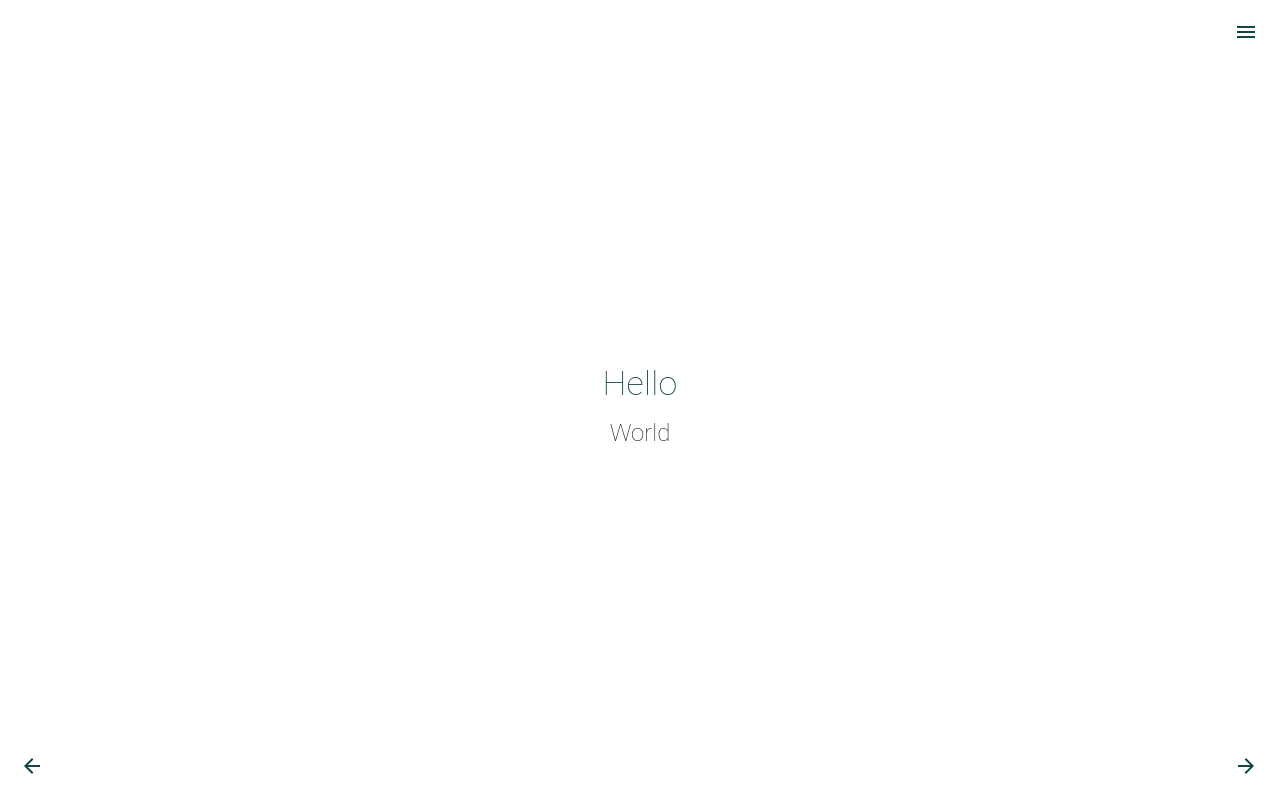
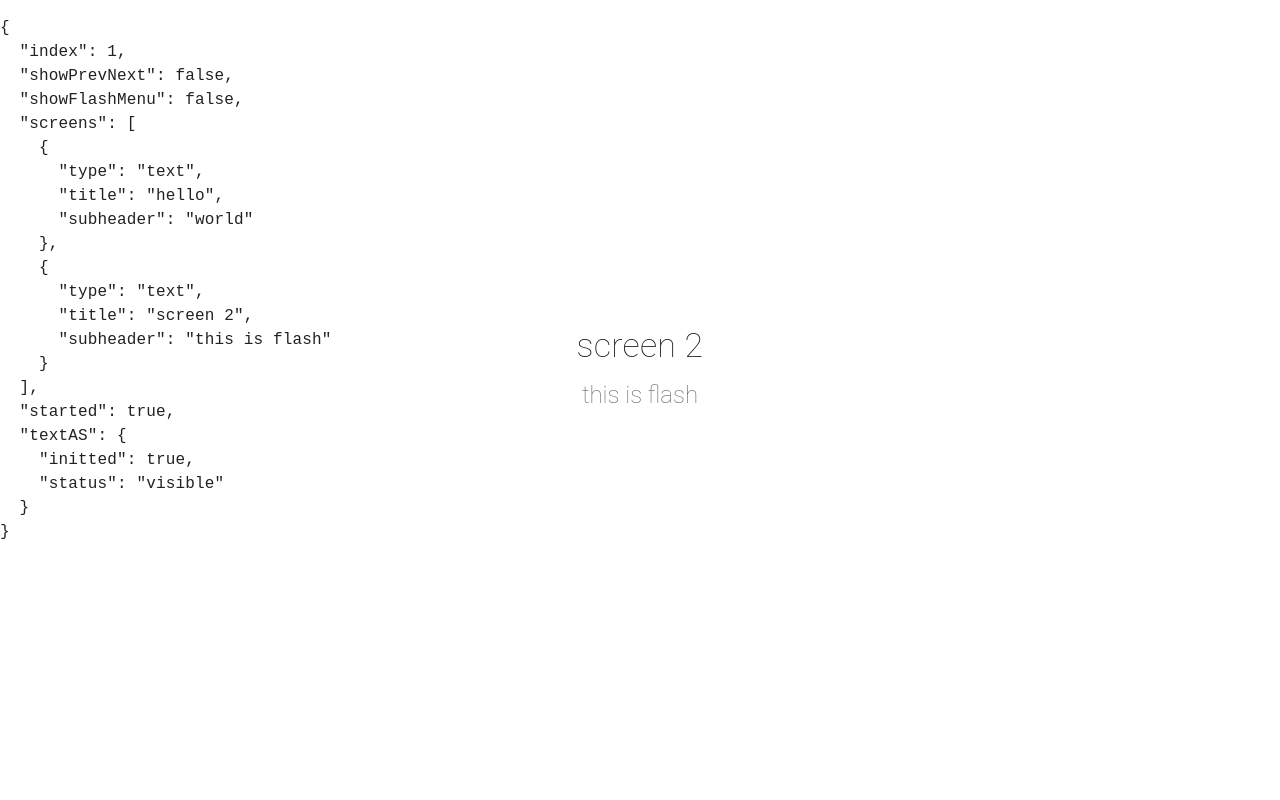
Before and after one commit to goldlabel-apps/flash, a React (Create React App) app in the folder react-app/: page / in a window 1280 px wide. Built offline with nearby package versions, Linux system fonts and the light colour scheme.

Commit message:
init Flash

```diff
--- a/react-app/public/index.html
+++ b/react-app/public/index.html
@@ -19,5 +19,17 @@
       https://listingslab.com/flash
     </noscript>
     <div id="root"></div>
+
+    <script>
+      if ('serviceWorker' in navigator) {
+        window.addEventListener('load', function() {
+          navigator.serviceWorker.register('/service-worker.js')
+          .then(function(registration) {
+          }, function(err) {
+          });
+        });
+      }
+    </script>
+
   </body>
 </html>
--- a/react-app/src/flash/ActionScript/clips/pingpongballAS.ts
+++ b/react-app/src/flash/ActionScript/clips/pingpongballAS.ts
@@ -1,7 +1,6 @@
 import {
     getElement,
     setPosition,
-    fade,
 } from '../../'
 
 export const pingpongballAS = () => {
@@ -9,9 +8,8 @@ export const pingpongballAS = () => {
         const divId = "pingpongball"
         const el = getElement(divId)
         if (!el) return false
-        setPosition(el.id, "centered", {top:0, left:0} )
-        fade(el.id, {})
         return true
+        // setPosition(el.id, "centered", {top:0, left:0} )
     } catch (error) {
         console.warn("pingpongballAS error", error)
         return false
--- a/react-app/src/flash/ActionScript/clips/textAS.ts
+++ b/react-app/src/flash/ActionScript/clips/textAS.ts
@@ -1,21 +1,27 @@
 import {
     setPosition,
-    fade,
+    setFlash,
+    fadeIn,
 } from '../../'
 import { store } from "../../_app/store"
 
 export const textAS = (action: string) => {
     try {
-        const { text, started } = store.getState().flash.data
-        const { title, subheader } = text
+        const { screens, started, index } = store.getState().flash.data
+        const { title, subheader } = screens[index]
+
         switch(action) {
             case "init":
                 if (!started){
-                    setPosition("text", "centered", { top: 0, left: 0 } )
-                    fade("text", {
+                    setPosition("text", "centered", { top: -25, left: 0 } )
+                    fadeIn("text", {
                         direction: "in",
                         onComplete: () => {
-                            console.log ("textAS init complete")
+                            store.dispatch(setFlash({ key:"textAS", value: {
+                                initted: true,
+                                status: "visible",
+                            } }))
+                            // console.log ("textAS init complete")
                         }
                     })
                 }
--- a/react-app/src/flash/ActionScript/effects/fade.tsx
+++ b/react-app/src/flash/ActionScript/effects/fade.tsx
@@ -1,35 +1,25 @@
-// @ts-ignore
 import { gsap, Power1 } from 'gsap'
 import { getElement } from '../../'
+const duration = 1
 
-const duration = 2
-
-export const fade = (divId: string, options: any) => {
+export const fadeIn = (divId: string, options: any) => {
     try {
-        let dir = "in"
-        const { direction } = options
-        if (direction) dir = direction
         const el = getElement(divId)
-
         if (!el) {
-            console.warn('fade failed for', divId)
+            console.warn('fadeIn failed for', divId)
             return false
         }
         let onComplete = () => {}
-        if (options.onComplete){
-            onComplete = options.onComplete
-        }
-        let targetOpacity = 1
-        if (dir === "out") targetOpacity = 0
+        if (options.onComplete) onComplete = options.onComplete
         gsap.to(`#${divId}`, {
-            opacity: targetOpacity,
+            opacity: 1,
             ease: Power1.easeOut,
             duration,
             //@ts-ignore
             onComplete,
         })
     } catch (error) {
-        console.warn('fade error', error)
+        console.warn('fadeIn error', error)
         return false
     }
 }
--- a/react-app/src/flash/MovieClips/Text.tsx
+++ b/react-app/src/flash/MovieClips/Text.tsx
@@ -1,7 +1,6 @@
 import React from 'react'
 import { useAppSelector } from "../_app/hooks";
 import { selectFlash} from "../"
-
 import {
     useTheme,
     Box,
@@ -10,11 +9,11 @@ import {
 
 const Text = () => {
     const theme = useTheme()
-    const primaryColor = theme.palette.primary.main
-    // const secondaryColor = theme.palette.secondary.main
+    const primaryColor = theme.palette.text.primary
+    const secondaryColor = theme.palette.text.secondary
     const flash = useAppSelector(selectFlash)
-    const { text } = flash.data
-    const { title, subheader } = text
+    const { screens, index } = flash.data
+    const { title, subheader } = screens[index]
 
     return <Box sx={{ width: 350, height: 50, textAlign:"center"}}>
                 <Typography variant="h4" gutterBottom sx={{
@@ -25,6 +24,7 @@ const Text = () => {
                 </Typography>
                 <Typography variant="h5" sx={{
                     fontWeight:"lighter",
+                    color: secondaryColor
                  }}>
                     { subheader }
                 </Typography>
--- a/react-app/src/flash/Stage.tsx
+++ b/react-app/src/flash/Stage.tsx
@@ -23,6 +23,8 @@ import {
 export default function Stage() {
   const dispatch = useAppDispatch()
   const flash = useAppSelector(selectFlash)
+  const { showPrevNext, showFlashMenu } = flash.data
+
   React.useEffect(() => {
     const { started } = flash.data
     if (!started){
@@ -32,6 +34,7 @@ export default function Stage() {
       }, 333)
     }
 }, [flash, dispatch])
+
 
   const display = getDisplay()
   //@ts-ignore
@@ -46,32 +49,35 @@ export default function Stage() {
 
   return <Box id="stage" sx={ stageStyle }>
 
-            <Box id="flashMenu" sx={{
-              opacity: 1,
+              <Box id="debugger" sx={{
+                zIndex: 123456,
                 position: "absolute",
-              zIndex: 1000,
-              width: 50,
-              height: 50,
-              top: 8,
-              right: 8,
-            }}><FlashMenu /></Box>
 
-            <Box id="timemachine" sx={{
-              opacity: 0,
-              position: "absolute",
-              zIndex: 150,
-              width: 149,
-              height: 188,
-            }}><Timemachine /></Box>
+              }}>
+                <pre>{JSON.stringify( flash.data, null, 2 )}</pre>
+              </Box>
 
               <Box id="text" sx={{
                 opacity: 0,
                 position: "absolute",
                 zIndex:100,
                 width: 350,
-              height: 75,
+                height: 100,
               }}><Text /></Box>
 
+            { showFlashMenu ? <Box id="flashMenu" sx={{
+              opacity: 1,
+              position: "absolute",
+              zIndex: 100023,
+              width: 50,
+              height: 50,
+              top: 8,
+              right: 8,
+            }}><FlashMenu /></Box> : null }
+
+
+
+            { showPrevNext ? <React.Fragment>
                               <Box id="prev" sx={{
                                 opacity: 1,
                                 position: "absolute",
@@ -81,14 +87,10 @@ export default function Stage() {
                                 width: 50,
                                 height: 50,
                               }}>
-              <IconButton
-                color="primary"
-                size="large"
-              >
+                                <IconButton color="primary" size="large" >
                                   <Icon icon="arrowl" />
                                 </IconButton>
                               </Box>
-
                               <Box id="next" sx={{
                                 opacity: 1,
                                 position: "absolute",
@@ -98,14 +100,10 @@ export default function Stage() {
                                 width: 50,
                                 height: 50,
                               }}>
-              <IconButton
-                color="primary"
-                size="large"
-              >
+                                <IconButton color="primary" size="large">
                                   <Icon icon="arrowr" />
                                 </IconButton>
                               </Box>
-
-
+                            </React.Fragment> : null }
           </Box>
 }
--- a/react-app/src/flash/flashSlice.ts
+++ b/react-app/src/flash/flashSlice.ts
@@ -1,29 +1,23 @@
 import pJSON from "../../package.json"
 import { createSlice, PayloadAction } from '@reduxjs/toolkit'
-
+// import { getDisplay } from "./"
+console.warn(`${pJSON.name} ${pJSON.version}`)
 
 const initialState: any = {
     data: {
-        pJSON,
-        index: 0,
-        text: {
-            title: 'Hello',
-            subheader: 'World',
-        },
+        index: 1,
+        showPrevNext: false,
+        showFlashMenu: false,
         screens:[
             {
-                screen1: {
-                    type: 'text',
-                    title: 'Screen 1',
-                    subheader: 'screen1Subheader',
-                },
+                type: 'text',
+                title: 'hello',
+                subheader: 'world',
             },
             {
-                screen2: {
-                    type: 'text',
-                    title: 'Screen 2',
-                    subheader: 'screen2Subheader',
-                },
+                type: 'text',
+                title: 'screen 2',
+                subheader: 'this is flash',
             },
         ],
     },
--- a/react-app/src/flash/index.tsx
+++ b/react-app/src/flash/index.tsx
@@ -16,7 +16,9 @@ import { getDisplay } from './ActionScript/methods/getDisplay'
 import { getElement } from './ActionScript/methods/getElement'
 import { getSizes } from './ActionScript/methods/getSizes'
 import { setPosition } from './ActionScript/methods/setPosition'
-import { fade } from './ActionScript/effects/fade'
+import {
+    fadeIn,
+} from './ActionScript/effects/fade'
 import { move } from './ActionScript/effects/move'
 
 import { textAS } from './ActionScript/clips/textAS'
@@ -37,7 +39,7 @@ export {
     getElement,
     setPosition,
     getSizes,
-    fade,
+    fadeIn,
     move,
     setListeners,
     Icon,
```
Also changed, not shown: react-app/public/service-worker.js (added, +16 -0 lines), react-app/src/flash/ActionScript/clips/mummaAS.ts (+4 -4 lines), react-app/src/flash/ActionScript/clips/timemachineAS.ts (+4 -4 lines). Lines whose indentation alone changed are shown as unchanged.
